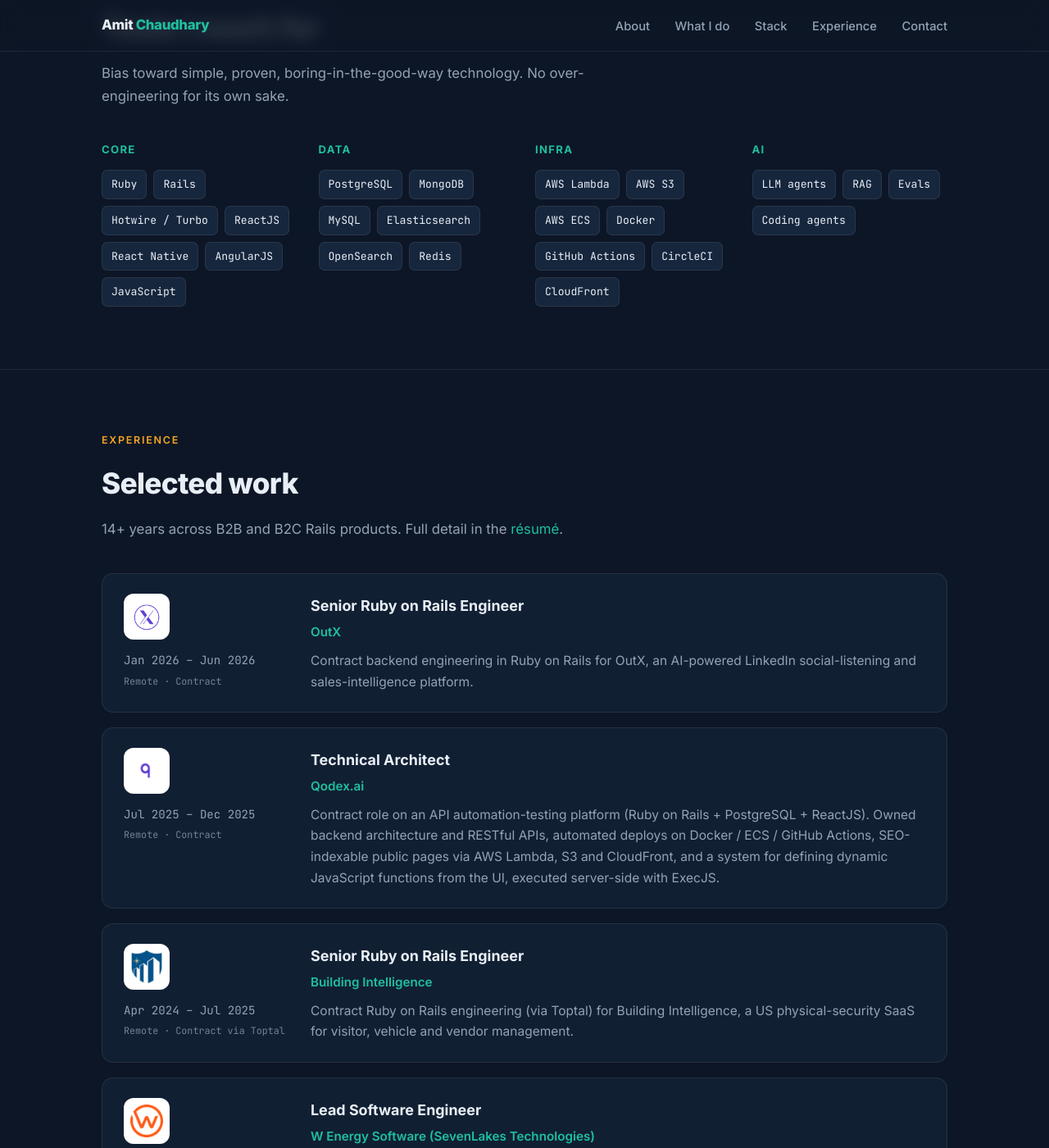
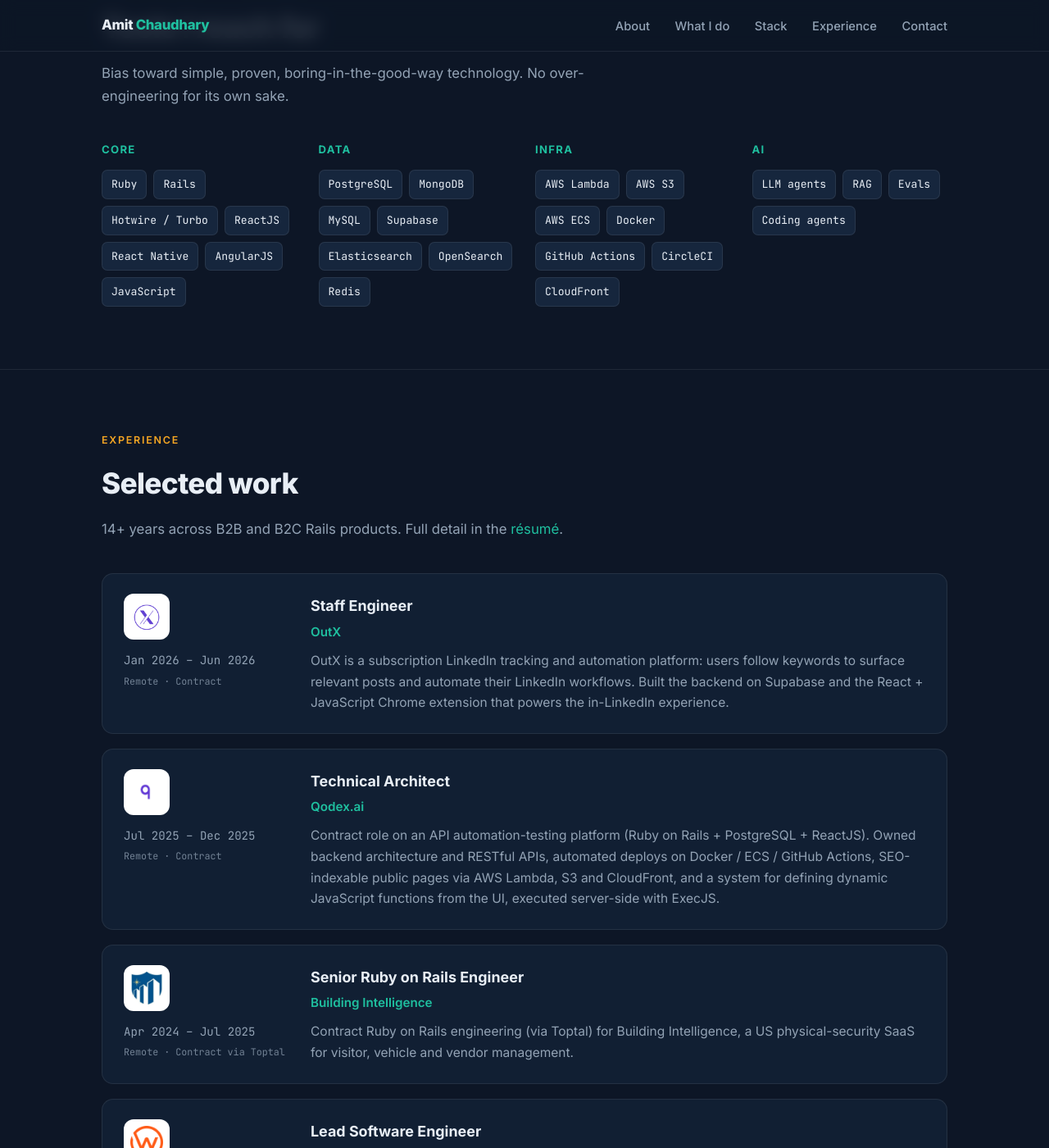
Before and after one commit to chaudhary/amit-chaudhary, a Jekyll site: the page built from index.html, in a window 1280 px wide and 1400 px high, scrolled down 2447 px. Shown: the whole window at 82% size. Built offline with Jekyll 4.4.1, drawn with Linux system fonts in a browser that asks for light colours; some web fonts are replaced.

Commit message:
OutX: Staff Engineer title + real description (Supabase backend, React/JS Chrome extension); add Supabase to stack
Co-Authored-By: Claude Opus 4.8 (1M context) <noreply@anthropic.com>

```diff
--- a/_data/experience.yml
+++ b/_data/experience.yml
@@ -1,13 +1,14 @@
 # Work history (most recent first)
 roles:
-- role: Senior Ruby on Rails Engineer
+- role: Staff Engineer
   org: OutX
   when: Jan 2026 – Jun 2026
   where: Remote · Contract
   logo: outx.png
   body: >-
-    Contract backend engineering in Ruby on Rails for OutX, an AI-powered LinkedIn
-    social-listening and sales-intelligence platform.
+    OutX is a subscription LinkedIn tracking and automation platform: users follow keywords
+    to surface relevant posts and automate their LinkedIn workflows. Built the backend on
+    Supabase and the React + JavaScript Chrome extension that powers the in-LinkedIn experience.
 
 - role: Technical Architect
   org: Qodex.ai
--- a/_data/stack.yml
+++ b/_data/stack.yml
@@ -2,7 +2,7 @@
 - group: Core
   items: [Ruby, Rails, Hotwire / Turbo, ReactJS, React Native, AngularJS, JavaScript]
 - group: Data
-  items: [PostgreSQL, MongoDB, MySQL, Elasticsearch, OpenSearch, Redis]
+  items: [PostgreSQL, MongoDB, MySQL, Supabase, Elasticsearch, OpenSearch, Redis]
 - group: Infra
   items: [AWS Lambda, AWS S3, AWS ECS, Docker, GitHub Actions, CircleCI, CloudFront]
 - group: AI
```
